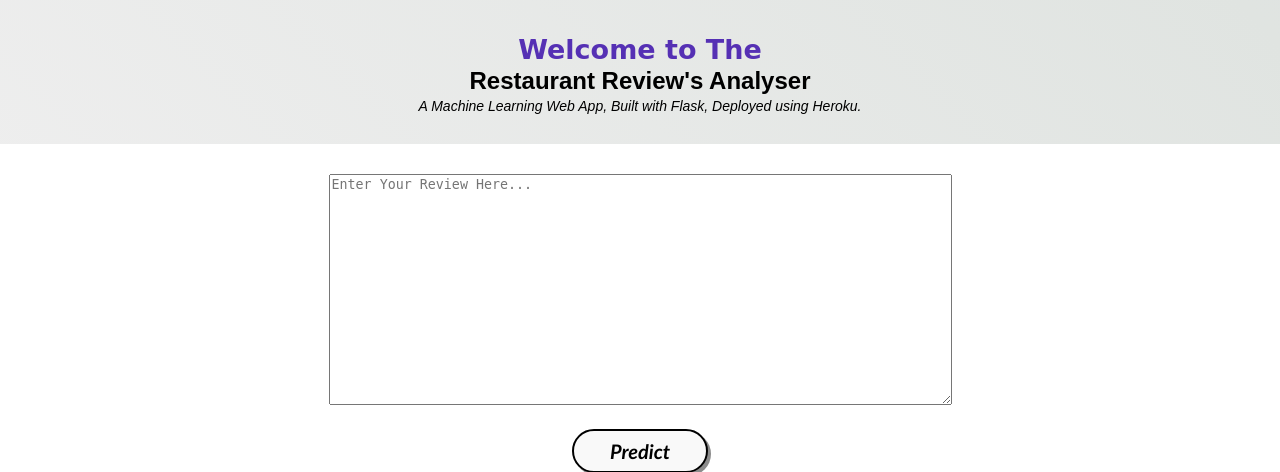
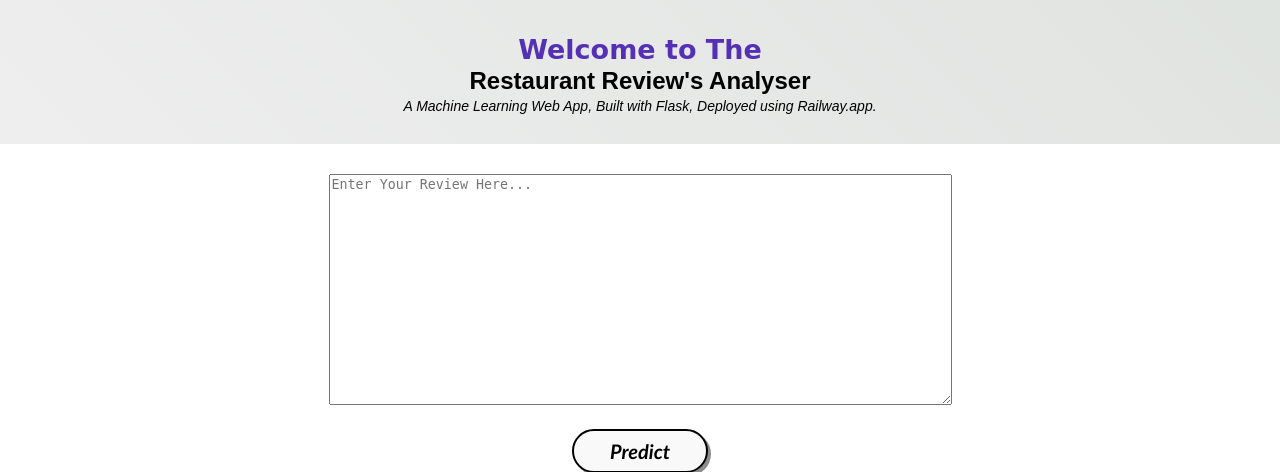
Before and after one commit to RaviKumarAllam/Restaurant-Reviews, a Flask app: page / in a window 1280 px wide. Shown: the top 472 px of the page. Run offline with Flask 2, Linux system fonts and the light colour scheme; parts of the project's set-up code (start-up, migrations or seed data) failed here and were passed over; some libraries are stand-ins or nearby versions; some web fonts are replaced.

Commit message:
Update index.html

```diff
--- a/templates/index.html
+++ b/templates/index.html
@@ -17,7 +17,7 @@
             <h1 class='container-heading'><span class="heading_font">Welcome to The</span> </h1>
             <h2 class='container-heading'>Restaurant Review's Analyser</h2>
             <div class='description'>
-    			<p>A Machine Learning Web App, Built with Flask, Deployed using Heroku.</p>
+    			<p>A Machine Learning Web App, Built with Flask, Deployed using Railway.app.</p>
     		</div>
     	</div>
 
```
